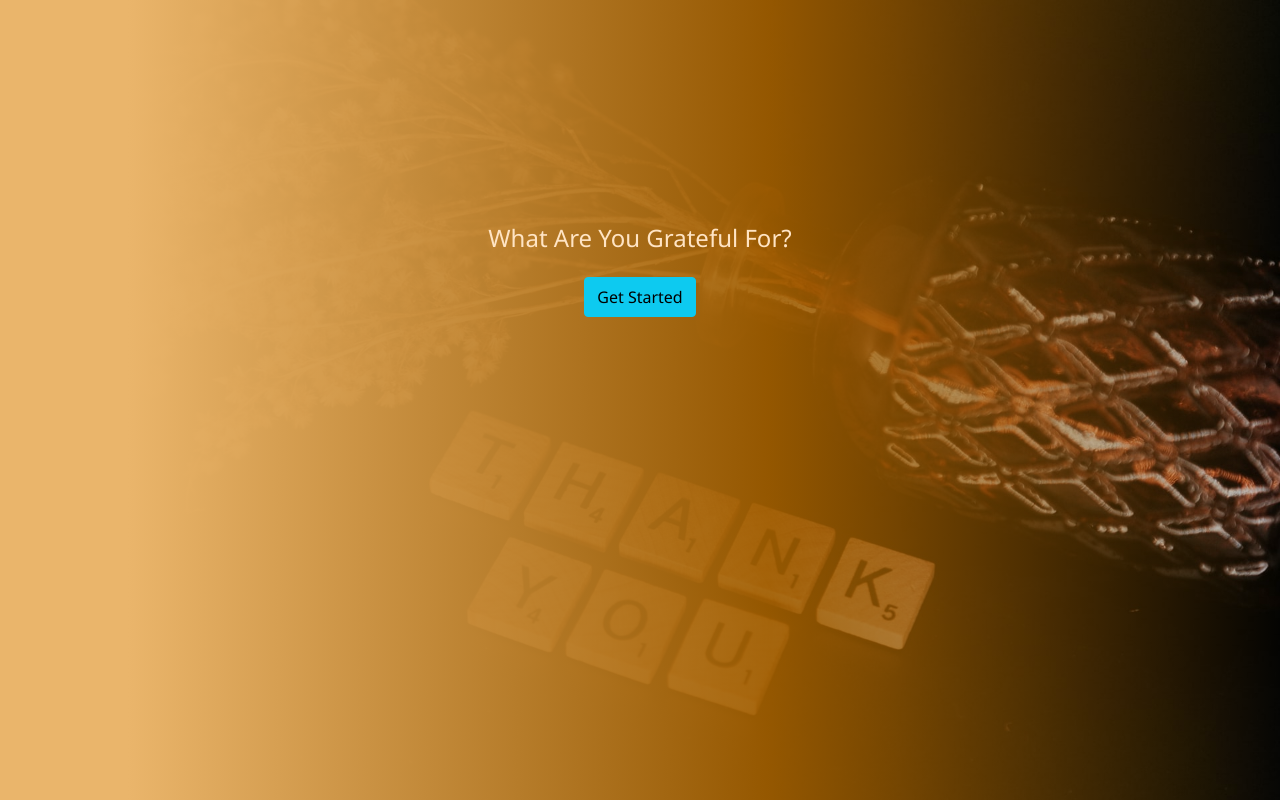
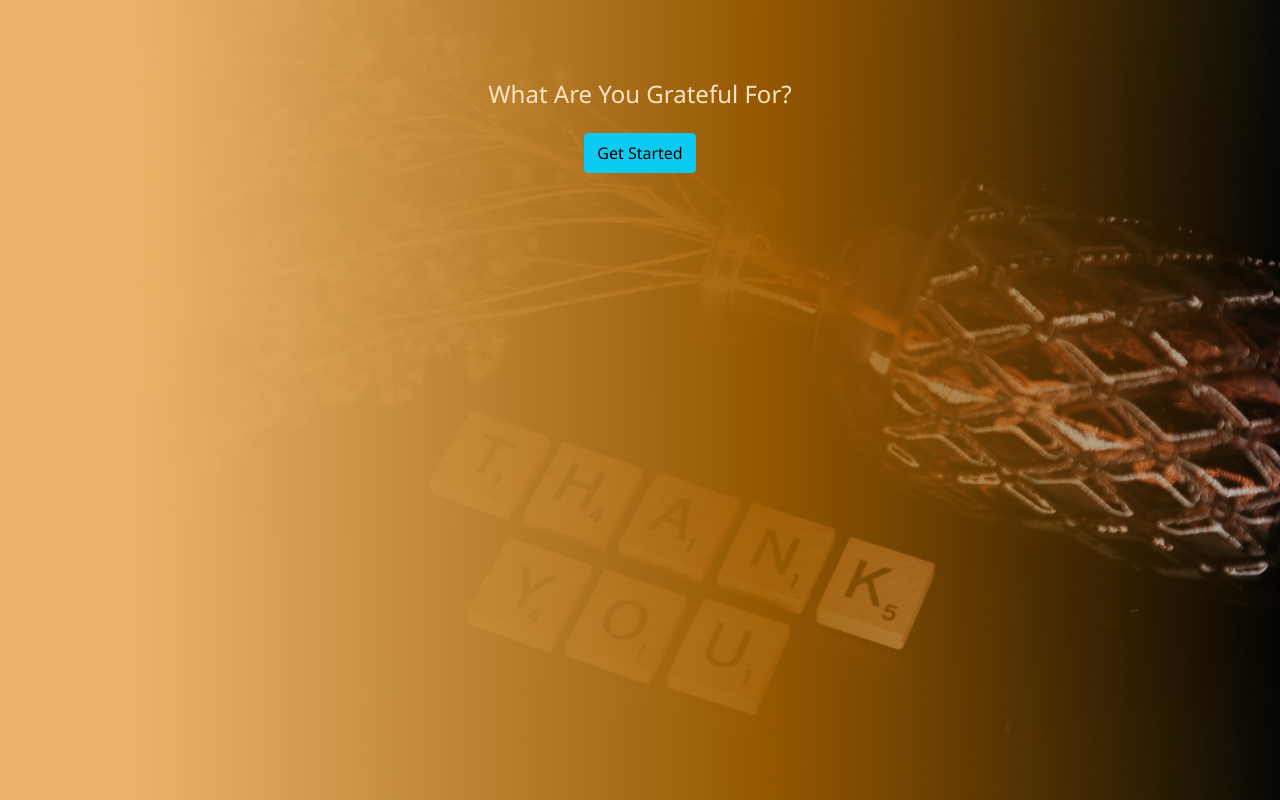
Before and after one commit to ntig0001/grateful_app, a React (Create React App) app: page / in a window 1280 px wide. Built offline with nearby package versions, Linux system fonts and the light colour scheme; no server answers.

Commit message:
re-positionned header

```diff
--- a/src/App.css
+++ b/src/App.css
@@ -109,7 +109,7 @@ html{
 }
 
 .App .header{
-  margin: 14rem 4rem;
+  margin: 5rem auto;
   text-align: center;
   font-weight: 400;
 }
```
